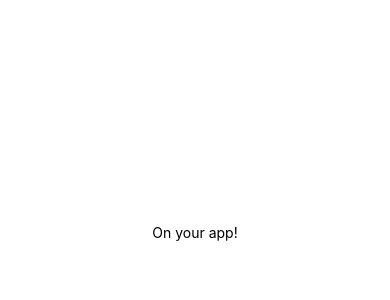
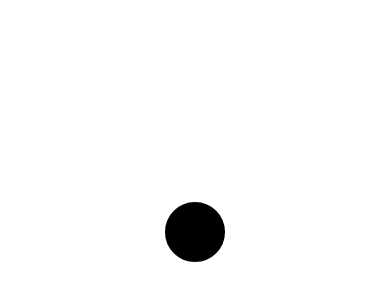
Before and after one commit to prawee/expo-animation-example, a React Native app: screen / in a window 390 px wide. Shown: the part 190-490 px from the top of the page. Built offline with nearby package versions, Linux system fonts and the light colour scheme.

Commit message:
test using ball component on app component

```diff
--- a/App.js
+++ b/App.js
@@ -1,11 +1,12 @@
 import React from 'react';
-import { StyleSheet, Text, View } from 'react-native';
+import { View, Text, StyleSheet } from 'react-native';
+import Ball from './src/Ball';
 
 export default class App extends React.Component {
   render() {
     return (
       <View style={styles.container}>
-        <Text>On your app!</Text>
+        <Ball />
       </View>
     );
   }
```
